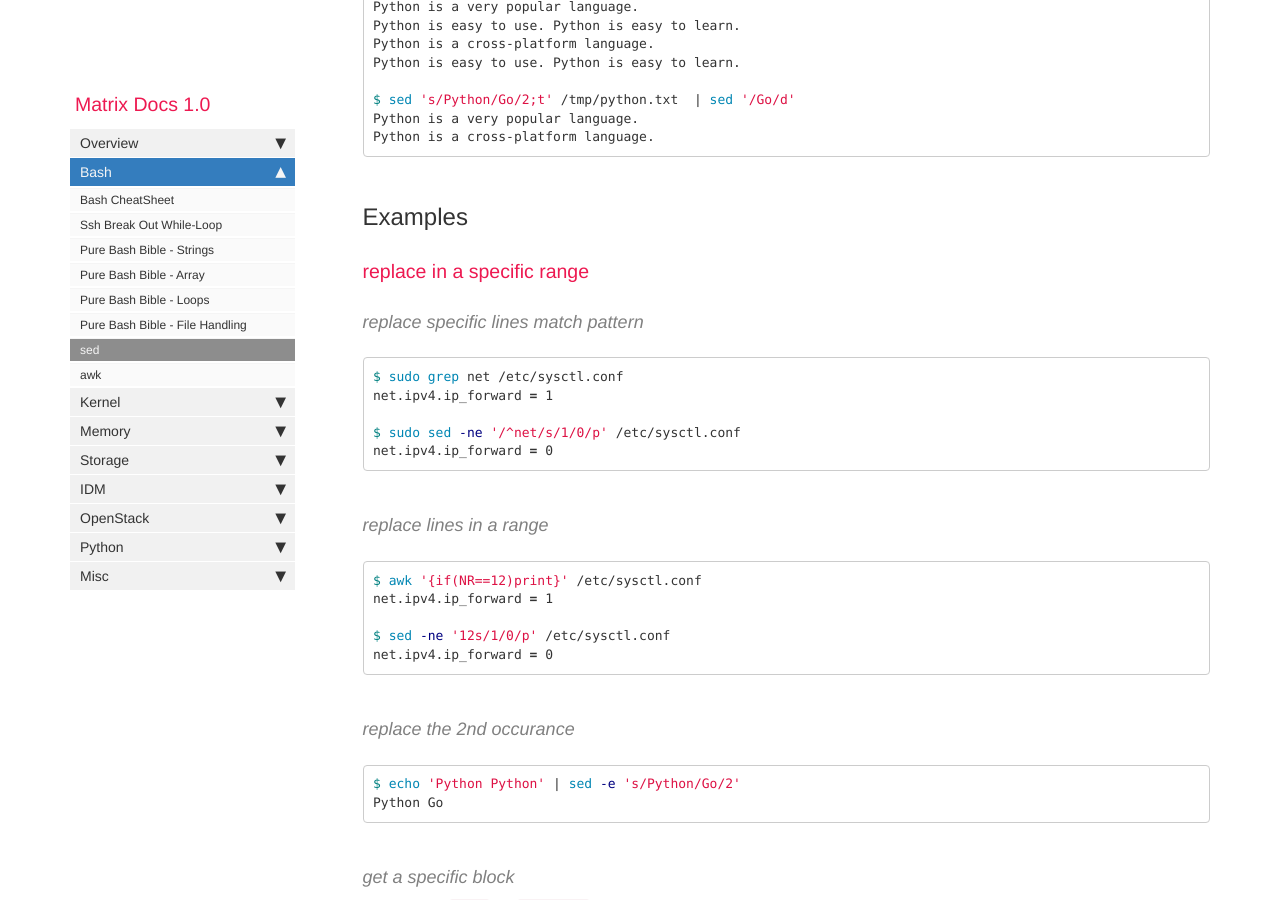
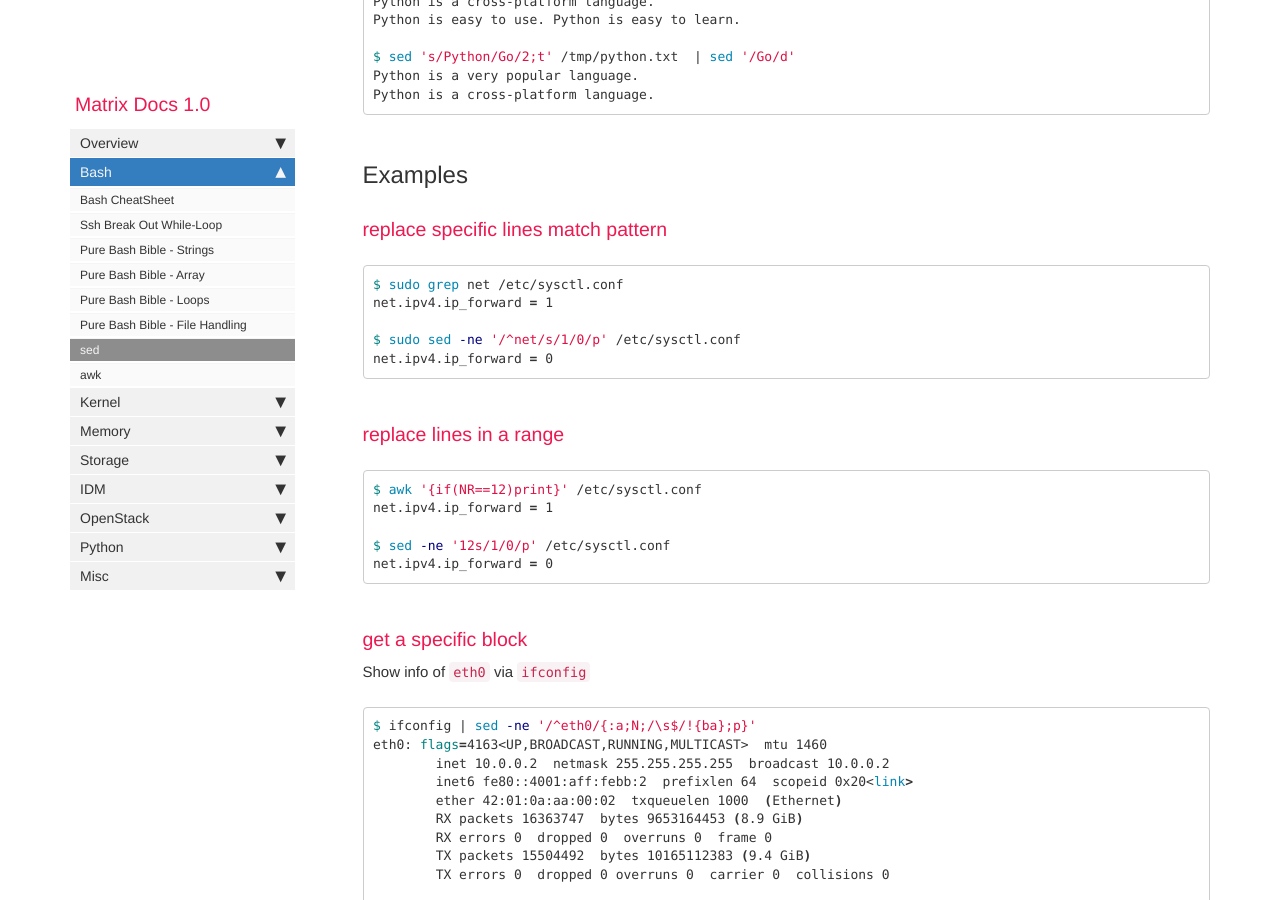
Before and after one commit to matrixzj/documentations, a Jekyll site: the page built from pages/bash/sed.md, in a window 1280 px wide and 900 px high, scrolled down 12730 px. Built offline with Jekyll 4.4.1, drawn with Linux system fonts in a browser that asks for light colours; comment, search, counter and statistics services are not loaded; some of the changed text lies outside the part shown.

Commit message:
There are 1 files have been modified at 2021-08-12 21:29:58 . 	-rw-rw-r--. 1 jzou jzou 18131 Aug 12 21:29 pages/bash/sed.md No files have been added. No files have been deleted. No file type has been changed.

````diff
--- a/pages/bash/sed.md
+++ b/pages/bash/sed.md
@@ -544,9 +544,7 @@ Python is a cross-platform language.
 
 ## Examples
 
-### replace in a specific range
-
-#### replace specific lines match pattern
+### replace specific lines match pattern
 ```bash
 $ sudo grep net /etc/sysctl.conf
 net.ipv4.ip_forward = 1
@@ -555,7 +553,7 @@ $ sudo sed -ne '/^net/s/1/0/p' /etc/sysctl.conf
 net.ipv4.ip_forward = 0
 ```
 
-#### replace lines in a range
+### replace lines in a range
 ```bash
 $ awk '{if(NR==12)print}' /etc/sysctl.conf
 net.ipv4.ip_forward = 1
@@ -564,13 +562,7 @@ $ sed -ne '12s/1/0/p' /etc/sysctl.conf
 net.ipv4.ip_forward = 0
 ```
 
-#### replace the 2nd occurance
-```bash
-$ echo 'Python Python' | sed -e 's/Python/Go/2'
-Python Go
-```
-
-#### get a specific block
+### get a specific block
 Show info of `eth0` via `ifconfig`
 ```bash
 $ ifconfig | sed -ne '/^eth0/{:a;N;/\s$/!{ba};p}'
@@ -585,7 +577,7 @@ eth0: flags=4163<UP,BROADCAST,RUNNING,MULTICAST>  mtu 1460
 
 ```
 
-#### print the last 5 lines of a file
+### print the last 5 lines of a file
 similar as `tail -n 5`
 ```bash
 $ cat /tmp/test
@@ -605,7 +597,7 @@ ff
 gg
 ```
 
-#### reverse order of lines
+### reverse order of lines
 same as `tac`
 ```bash
 $ cat /tmp/test1
@@ -619,7 +611,7 @@ bb
 aa
 ```
 
-#### reverse all characters for a line
+### reverse all characters for a line
 same as `rev`
 ```bash
 $ echo 'max' | sed '/\n/!G;s/\(.\)\(.*\n\)/&\2\1/;//D;s/.//'
````
